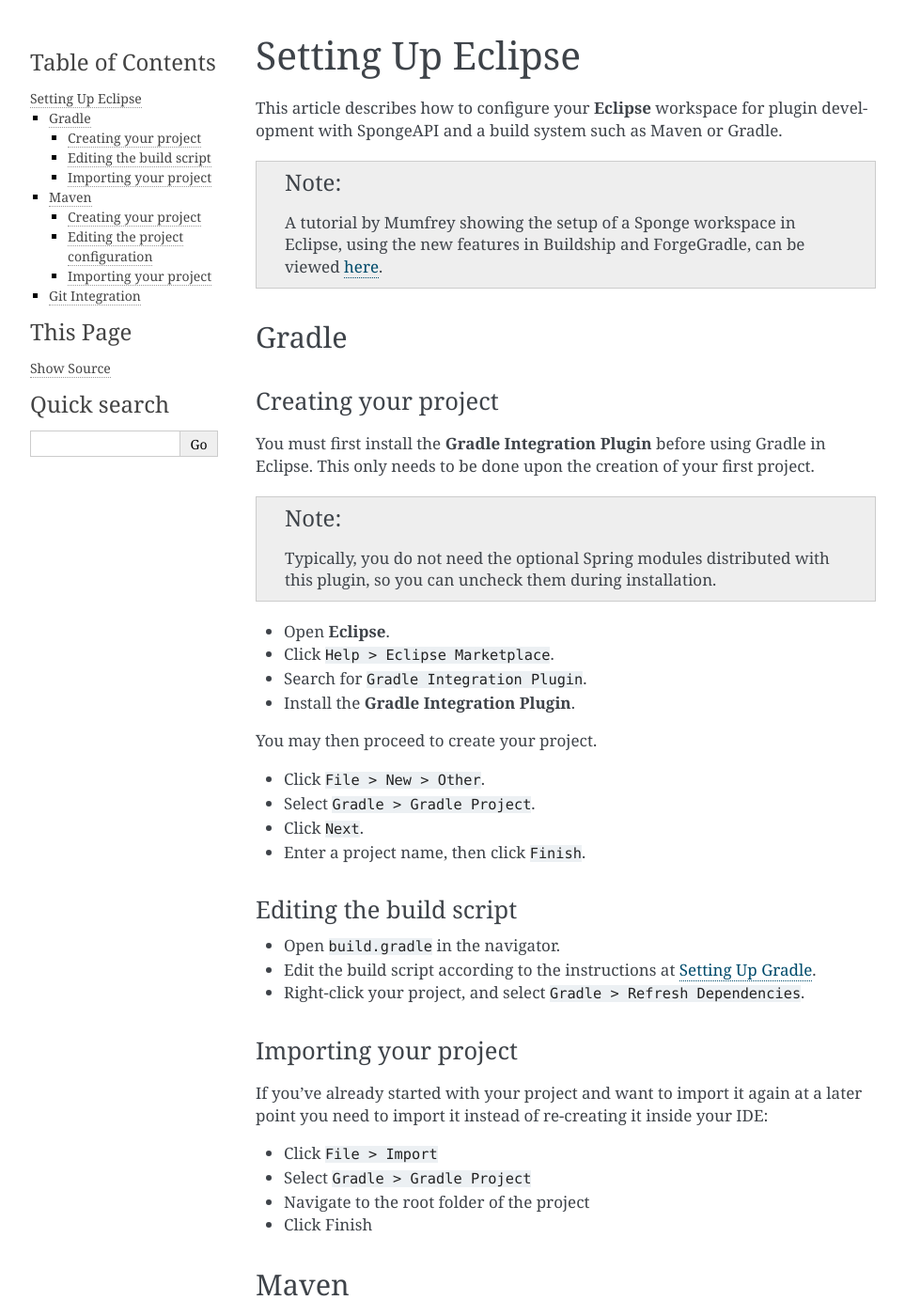
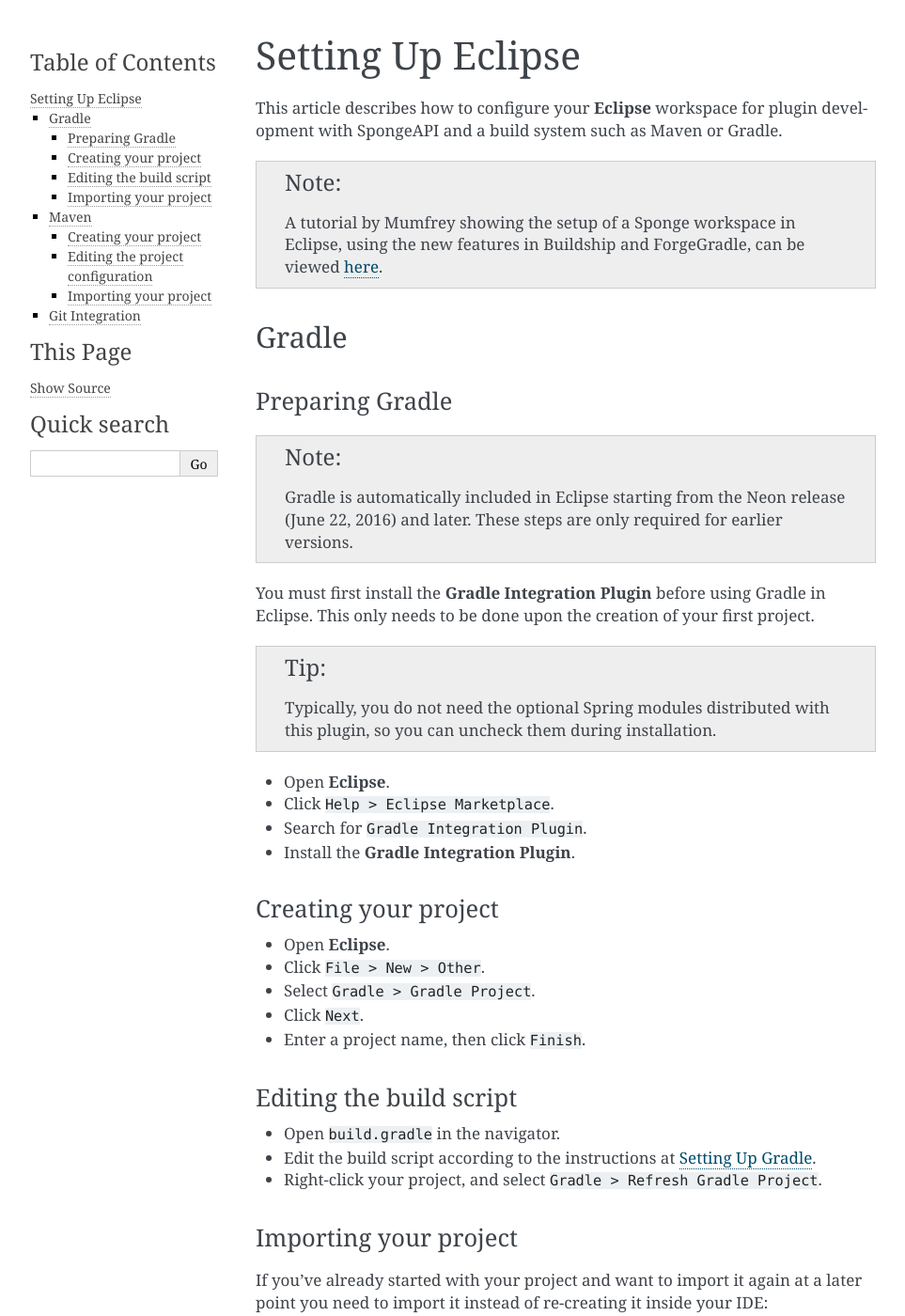
Before and after one commit to SpongePowered/SpongeDocs, a Sphinx documentation site: the page built from source/plugin/workspace/eclipse.rst, in a window 1280 px wide and 1400 px high. Shown: the whole window at 94% size, without its empty margins (148-1111 px from the left). Built offline with Sphinx 7.4.7, drawn with Linux system fonts in a browser that asks for light colours; pages that are not in the unit, such as notebooks, are missing from menus.

Commit message:
Updated Eclipse's Gradle integration steps (#605)
* Updated action description.

See [screenshot](http://imgur.com/a/K4wcN).

* Updated Gradle integration steps.

Gradle integration is automatically included within Eclipse Neon and later (see [participating projects](https://projects.eclipse.org/releases/neon)).

```diff
--- a/source/plugin/workspace/eclipse.rst
+++ b/source/plugin/workspace/eclipse.rst
@@ -13,13 +13,17 @@
 Gradle
 ======
 
-Creating your project
-~~~~~~~~~~~~~~~~~~~~~
+Preparing Gradle
+~~~~~~~~~~~~~~~~
+
+.. note::
+
+    Gradle is automatically included in Eclipse starting from the Neon release (June 22, 2016) and later. These steps are only required for earlier versions.
 
 You must first install the **Gradle Integration Plugin** before using Gradle in Eclipse. This only needs to be done
 upon the creation of your first project.
 
-.. note::
+.. tip::
 
     Typically, you do not need the optional Spring modules distributed with this plugin, so you can uncheck them during
     installation.
@@ -29,8 +33,10 @@
 * Search for ``Gradle Integration Plugin``.
 * Install the **Gradle Integration Plugin**.
 
-You may then proceed to create your project.
+Creating your project
+~~~~~~~~~~~~~~~~~~~~~
 
+* Open **Eclipse**.
 * Click ``File > New > Other``.
 * Select ``Gradle > Gradle Project``.
 * Click ``Next``.
@@ -41,7 +47,7 @@
 
 * Open ``build.gradle`` in the navigator.
 * Edit the build script according to the instructions at :doc:`../project/gradle`.
-* Right-click your project, and select ``Gradle > Refresh Dependencies``.
+* Right-click your project, and select ``Gradle > Refresh Gradle Project``.
 
 Importing your project
 ~~~~~~~~~~~~~~~~~~~~~~
```
